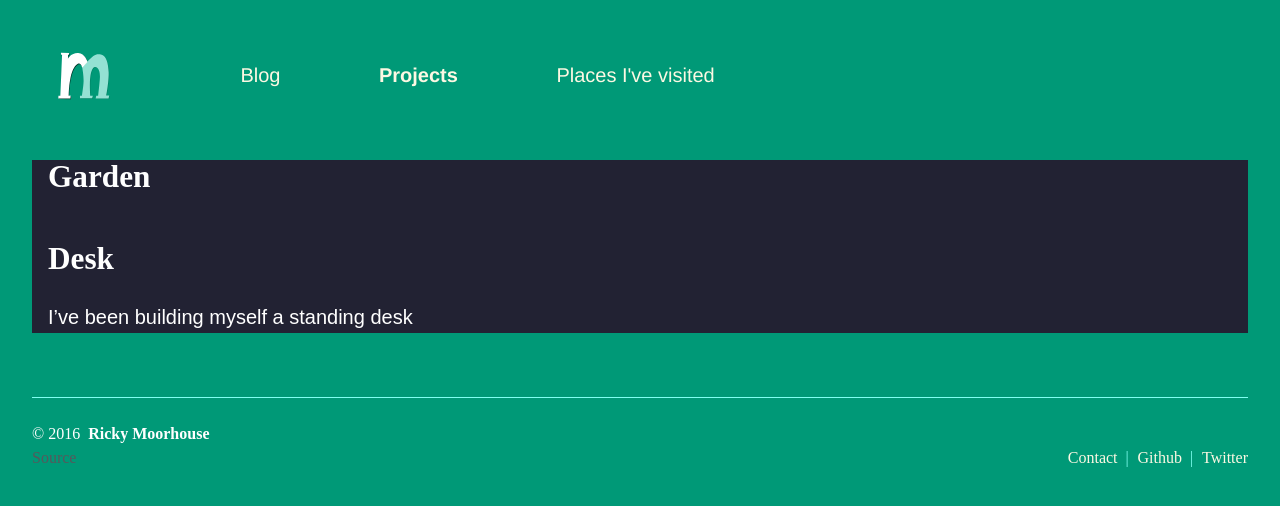
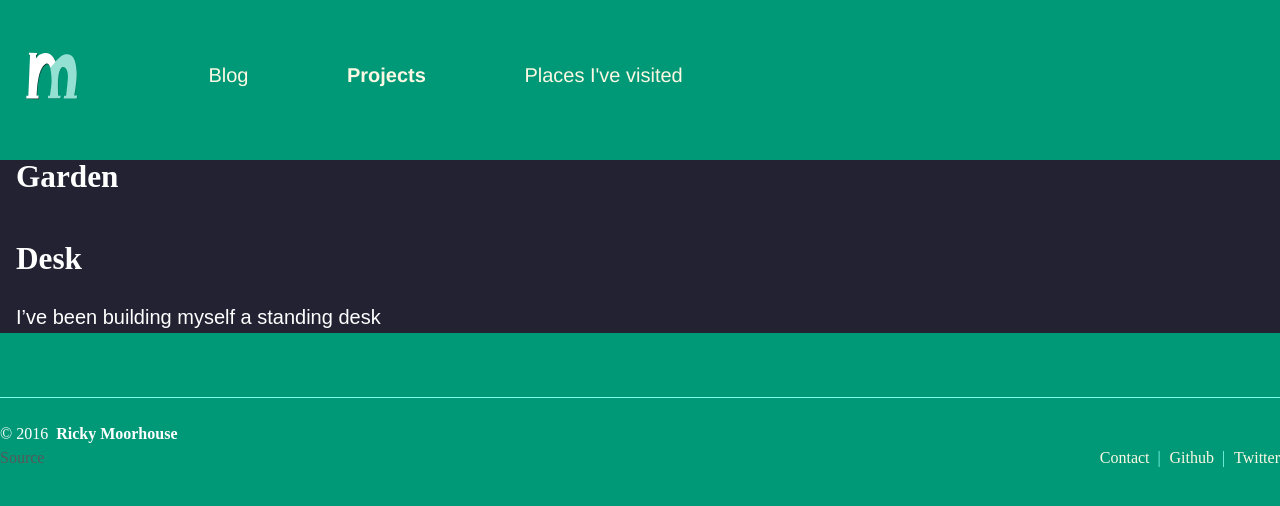
Before and after one commit to rickymoorhouse/rickymoorhouse.co.uk, a Jekyll site: the page built from _pages/projects.md, in a window 1280 px wide. Shown: the top 506 px of the page. Built offline with Jekyll 4.4.1, drawn with Linux system fonts in a browser that asks for light colours.

Commit message:
in responsive mode too

```diff
--- a/_sass/_site.scss
+++ b/_sass/_site.scss
@@ -13,7 +13,6 @@ article {
 // RESPONSIVE SITE
 @include mq-up(sm) {
   .site {
-    padding: 0 $spacer2;
   }
 }
 
```
